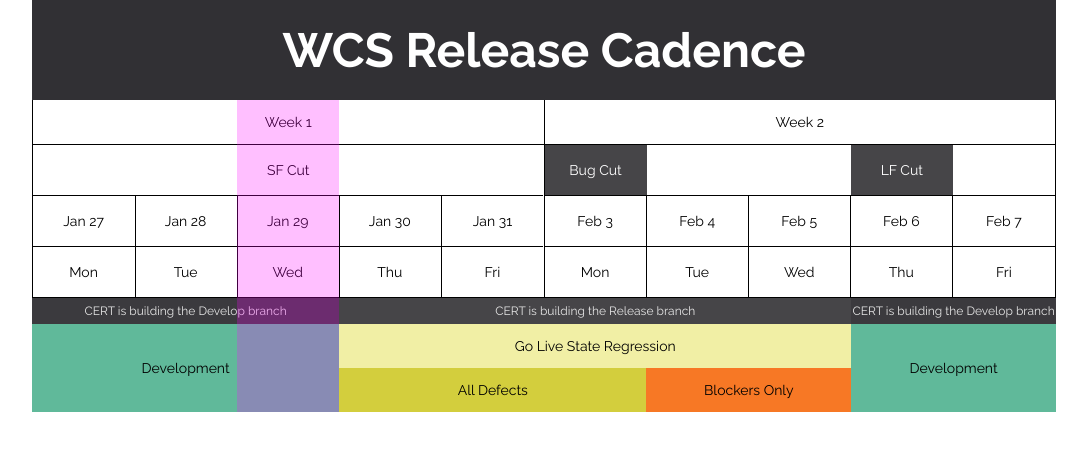
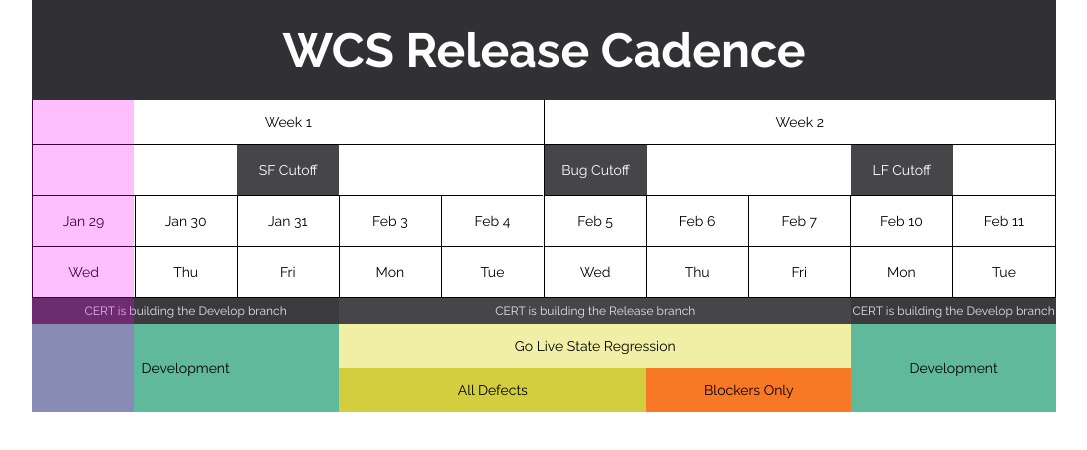
Before and after one commit to drewstewartdesigns/release-cadence, a React (Create React App) app: page / in a window 1280 px wide. Shown: the top 450 px of the page, without its empty margins (96-1183 px from the left). Built offline with nearby package versions, Linux system fonts and the light colour scheme.

Commit message:
Adjusting the starting day to Wednesday

```diff
--- a/src/components/day/day.component.jsx
+++ b/src/components/day/day.component.jsx
@@ -2,15 +2,16 @@
 import moment from 'moment';
 
 import './day.styles.css';
-
+debugger
 const firstSprintStartDate = moment('2020-01-02');// replace with date of starting sprint
 const today = moment();
 const weekDiff = Math.abs(firstSprintStartDate.week() - today.week());// number of weeks between
-let currentSprintStartDate = today.clone().subtract(today.day(), 'd');// force Sunday of the current week
+//let currentSprintStartDate = today.clone().subtract(today.day(), 'd');// force Sunday of the current week
+let currentSprintStartDate = today.clone().day(2);
 if (weekDiff % 2 > 0) {
     // if evaluation is 1, current day is in week 2
     // step back an additional week
-    currentSprintStartDate.day(-7,);
+    currentSprintStartDate.day(2 - 7);
 }
 let previousDate = null;// used to store the last found date
 let iteration = 0;// manual index cuz provided resets each week i.e. only goes to 5
@@ -32,7 +33,7 @@
             {activeDayClass.length > 0 &&
                 <div className='active-column' data-col-position={iteration + 1}></div>
             }
-            <div className={'day-details ' + (day.details ? 'bordered' : '') + activeDayClass}>
+            <div className={'day-details ' + (day.details ? 'bordered ' : '') + activeDayClass}>
                 { day.details &&
                     <p>{ day.details }</p>
                 }
--- a/src/data/weeks.js
+++ b/src/data/weeks.js
@@ -5,7 +5,7 @@
       days: [
         {id: 1},
         {id: 2},
-        {id: 3, details: 'SF Cut'},
+        {id: 3, details: 'SF Cutoff'},
         {id: 4},
         {id: 5}
       ]
@@ -14,10 +14,10 @@
       name: 'Week 2',
       id: 2,
       days: [
-        {id: 1, details: 'Bug Cut'},
+        {id: 1, details: 'Bug Cutoff'},
         {id: 2},
         {id: 3},
-        {id: 4, details: 'LF Cut'},
+        {id: 4, details: 'LF Cutoff'},
         {id: 5}
       ]
     }/* ,
```
